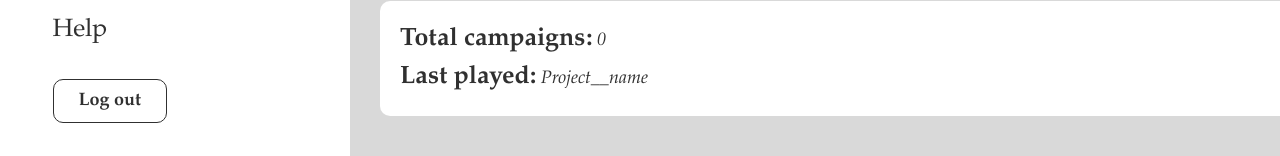
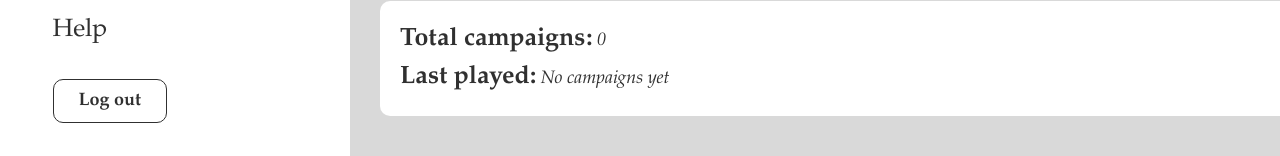
Before and after one commit to WouterOnGithub/Waystone, a React (Vite) app in the folder waystoneProject/: page /user/Account_Page in a window 1280 px wide. Shown: the part 644-800 px from the top of the page. Built offline with nearby package versions, Linux system fonts and the light colour scheme; no server answers.

Commit message:
Added last campaign player and total campaigns to account

```diff
--- a/waystoneProject/src/pages/Account_Page.jsx
+++ b/waystoneProject/src/pages/Account_Page.jsx
@@ -2,6 +2,7 @@ import React, { useState, useEffect } from "react";
 import { Link } from "react-router-dom";
 import { useAuth } from "../context/AuthContext";
 import { getUser, setUser } from "../api/firestore";
+import { getAllCampaigns } from "../api/userCampaigns";
 import "./pages-css/CSS.css";
 import "./pages-css/Account_Page.css";
 import Header from "../components/UI/Header";
@@ -14,31 +15,51 @@ function Account_Page()
   const { user } = useAuth();
   const [userData, setUserData] = useState(null);
   const [notes, setNotes] = useState("");
+  const [campaigns, setCampaigns] = useState([]);
+  const [loading, setLoading] = useState(false);
 
   useEffect(() => {
-    const fetchUserData = async () => {
+    const fetchData = async () => {
+      if (!user?.uid) return;
+      setLoading(true);
+
       try {
-        if (user?.uid) {
-          const data = await getUser(user.uid);
-          console.debug("Loaded account user data:", data);
-          setUserData(data);
-          setNotes(data?.notes || "");
-        } else {
-          console.debug("No authenticated user in Account_Page");
-          setUserData(null);
-          setNotes("");
-        }
+        // Fetch user data
+        const data = await getUser(user.uid);
+        console.debug("Loaded account user data:", data);
+        setUserData(data);
+        setNotes(data?.notes || "");
+
+        // Fetch campaigns
+        const userCampaigns = await getAllCampaigns(user.uid);
+        setCampaigns(userCampaigns);
       } catch (err) {
-        console.error("Failed to load account user data:", err);
+        console.error("Failed to load data:", err);
+      } finally {
+        setLoading(false);
       }
     };
-    fetchUserData();
+
+    fetchData();
   }, [user]);
 
   const handleSaveNotes = async () => {
     if (user?.uid) {
       await setUser(user.uid, { notes });
     }
+  };
+
+  const getLastPlayedCampaign = () => {
+    if (campaigns.length === 0) return null;
+
+    // Sort by lastUpdatedAt, fallback to createdAt
+    const sorted = [...campaigns].sort((a, b) => {
+      const aTime = new Date(a.lastUpdatedAt || a.createdAt || 0).getTime();
+      const bTime = new Date(b.lastUpdatedAt || b.createdAt || 0).getTime();
+      return bTime - aTime;
+    });
+
+    return sorted[0];
   };
 
   const getAvatarUrl = () => {
@@ -91,9 +112,9 @@ function Account_Page()
 
           {/* The campaigns section (total created, last played) */}
           <section id="account-box" className="account-campaigns">
-            <p> <b>Total campaigns:</b> <i>0</i> </p>
+            <p> <b>Total campaigns:</b> <i>{campaigns.length}</i> </p>
 
-            <p> <b>Last played:</b> <i>Project__name</i> </p>
+            <p> <b>Last played:</b> <i>{getLastPlayedCampaign()?.name || "No campaigns yet"}</i> </p>
           </section>
 
           <section id="account-archived">
--- a/waystoneProject/src/pages/pages-css/Account_Page_EDIT.css
+++ b/waystoneProject/src/pages/pages-css/Account_Page_EDIT.css
@@ -31,7 +31,6 @@
 .account-profile {
   align-items: flex-start;
   gap: 40px;
-  justify-content: flex-end;
 }
 
 .account-avatar-wrap img {
```
Also changed, not shown: waystoneProject/public/avatars/avatar-6v5VMJwiBgQjsAMLc42PBe7Krmd2-1767640572349.png (deleted), 1 other file (tests, documents, lock files or other folders).
